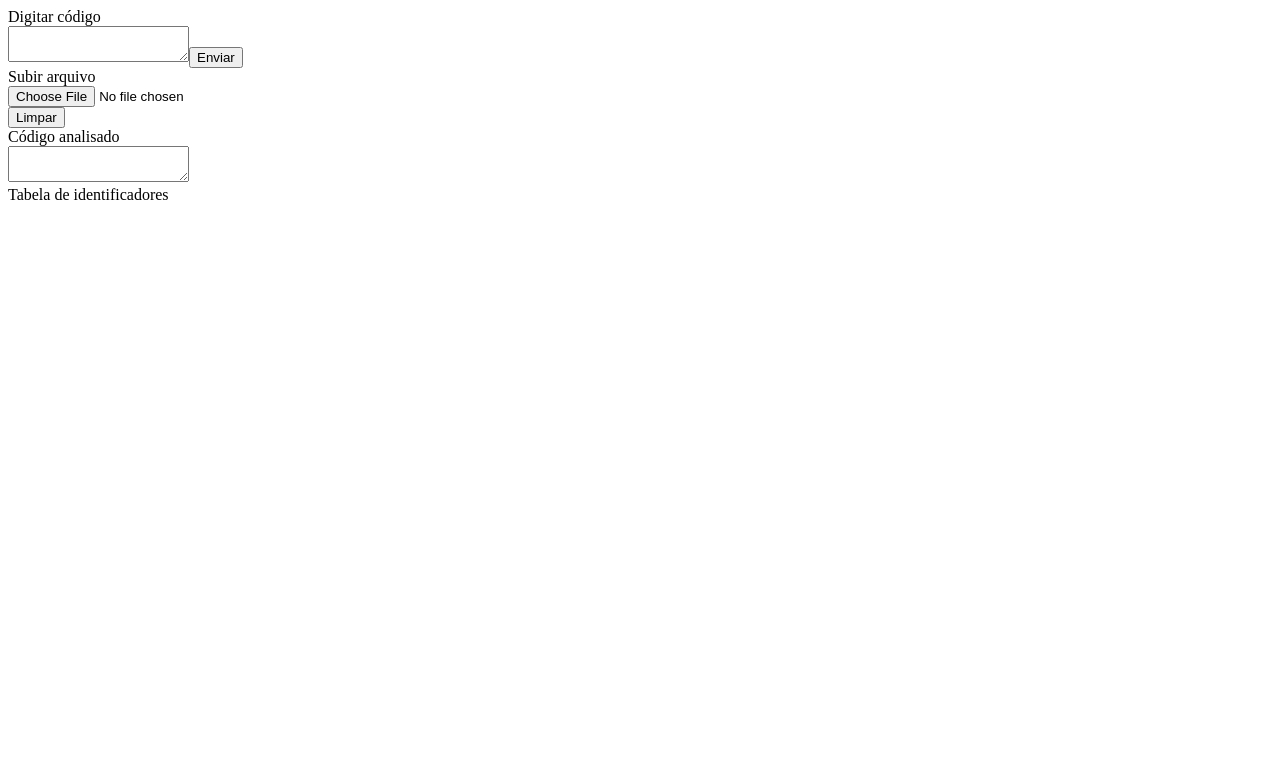
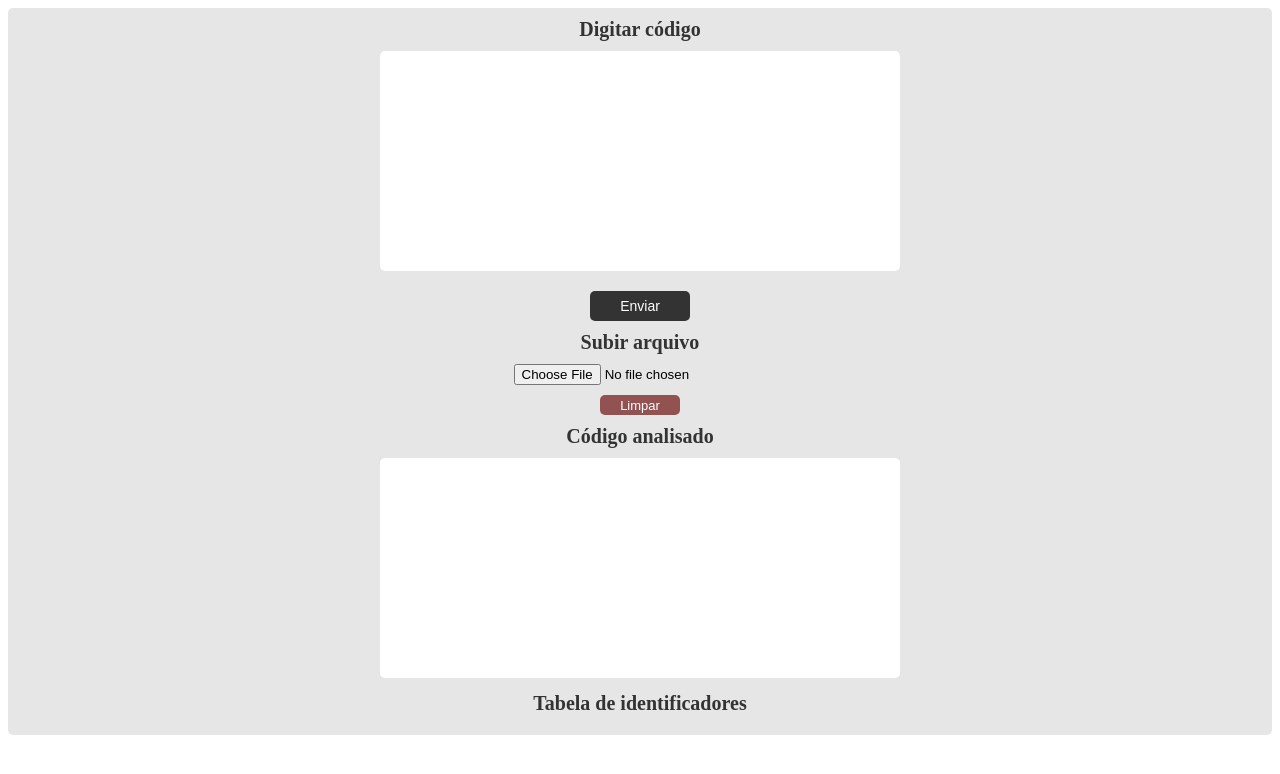
Before and after one commit to Asgator7/compiler-project, an Angular app: page / in a window 1280 px wide. Shown: the top 774 px of the page. Built offline with nearby package versions, Linux system fonts and the light colour scheme.

Commit message:
Alteração Visual

```diff
--- a/src/app/app.component.html
+++ b/src/app/app.component.html
@@ -11,7 +11,6 @@
     </div>
   </form>
   <button (click)="resetForm()">Limpar</button>
-</div>
 
   <div class="input-result">
     <div class="input-result-title">Código analisado</div>
@@ -20,7 +19,7 @@
   <div class="input-result">
     <div class="input-result-title">Tabela de identificadores</div>
     <div *ngFor="let item of identifiers" class="identifiers" style="display: flex">
-    <div class="input-result-identifiers">{{item.id}} - </div>
-    <div class="input-result-identifiers">{{item.name}}</div>
+      <div class="input-result-identifiers">{{item.id}} - {{item.name}}</div>
     </div>
   </div>
+</div>
--- a/src/app/app.component.less
+++ b/src/app/app.component.less
@@ -0,0 +1,95 @@
+.cnt-all {
+    background-color: #e6e6e6;
+    padding: 10px;
+    border-radius: 5px;
+    margin-bottom: 10px;
+    text-align: center;
+    .all-header {
+        text-align: center;
+        display: flex;
+        justify-content: space-between;
+        align-items: center;
+        flex-direction: column;
+        .header-title {
+            font-size: 20px;
+            font-weight: bold;
+            color: #333;
+            width: 100%;
+            padding-bottom: 10px;
+        }
+        button {
+            width: 100px;
+            height: 30px;
+            border-radius: 5px;
+            border: none;
+            background-color: #333;
+            color: #fff;
+            font-size: 14px;
+            cursor: pointer;
+            margin: 10px;
+            &:hover {
+                opacity: 0.9;
+            }
+        }
+        textarea {
+            width: 100%;
+            max-width: 500px;
+            height: 200px;
+            border-radius: 5px;
+            border: none;
+            background-color: #fff;
+            color: #333;
+            font-size: 14px;
+            padding: 10px;
+            resize: none;
+            margin-bottom: 10px;
+        }
+    }
+    button {
+        width: 80px;
+        height: 20px;
+        border-radius: 5px;
+        border: none;
+        background-color: rgb(147, 82, 82);
+        color: #fff;
+        font-size: 13px;
+        cursor: pointer;
+        margin: 10px;
+        &:hover {
+            opacity: 0.9;
+        }
+    }
+    .input-result {
+        width: 100%;
+        textarea {
+            width: 100%;
+            max-width: 500px;
+            height: 200px;
+            border-radius: 5px;
+            border: none;
+            background-color: #fff;
+            color: #333;
+            font-size: 14px;
+            padding: 10px;
+            resize: none;
+            margin-bottom: 10px;
+        }
+        .input-result-title {
+            font-size: 20px;
+            font-weight: bold;
+            color: #333;
+            width: 100%;
+            padding-bottom: 10px;
+            .identifiers {
+                text-align: center;
+                .input-result-identifiers {
+                    font-size: 14px;
+                    font-weight: bold;
+                    color: #333;
+                    width: 100%;
+                    padding-bottom: 10px;
+                }
+            }
+        }
+    }
+}
```
Lines whose indentation alone changed are shown as unchanged.
